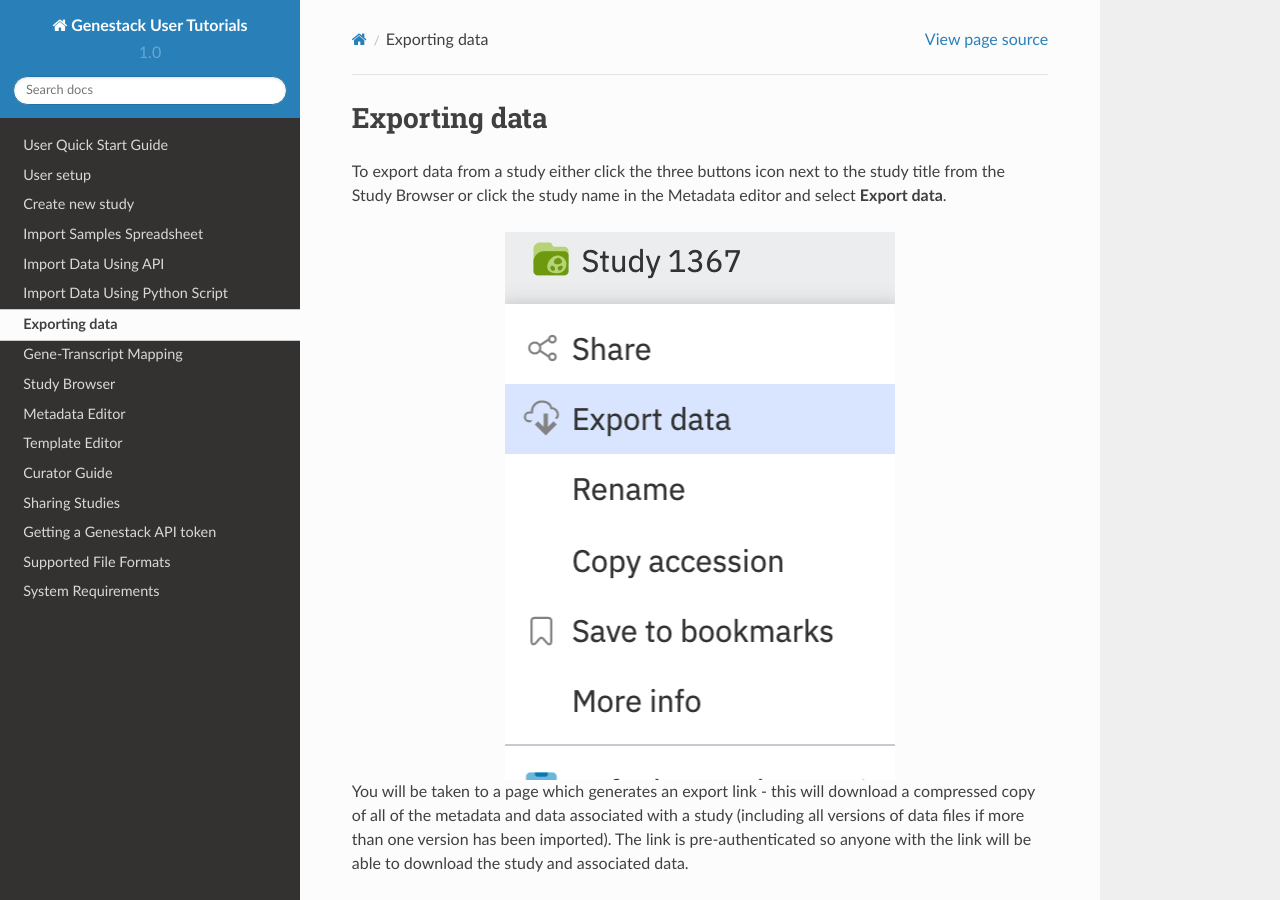
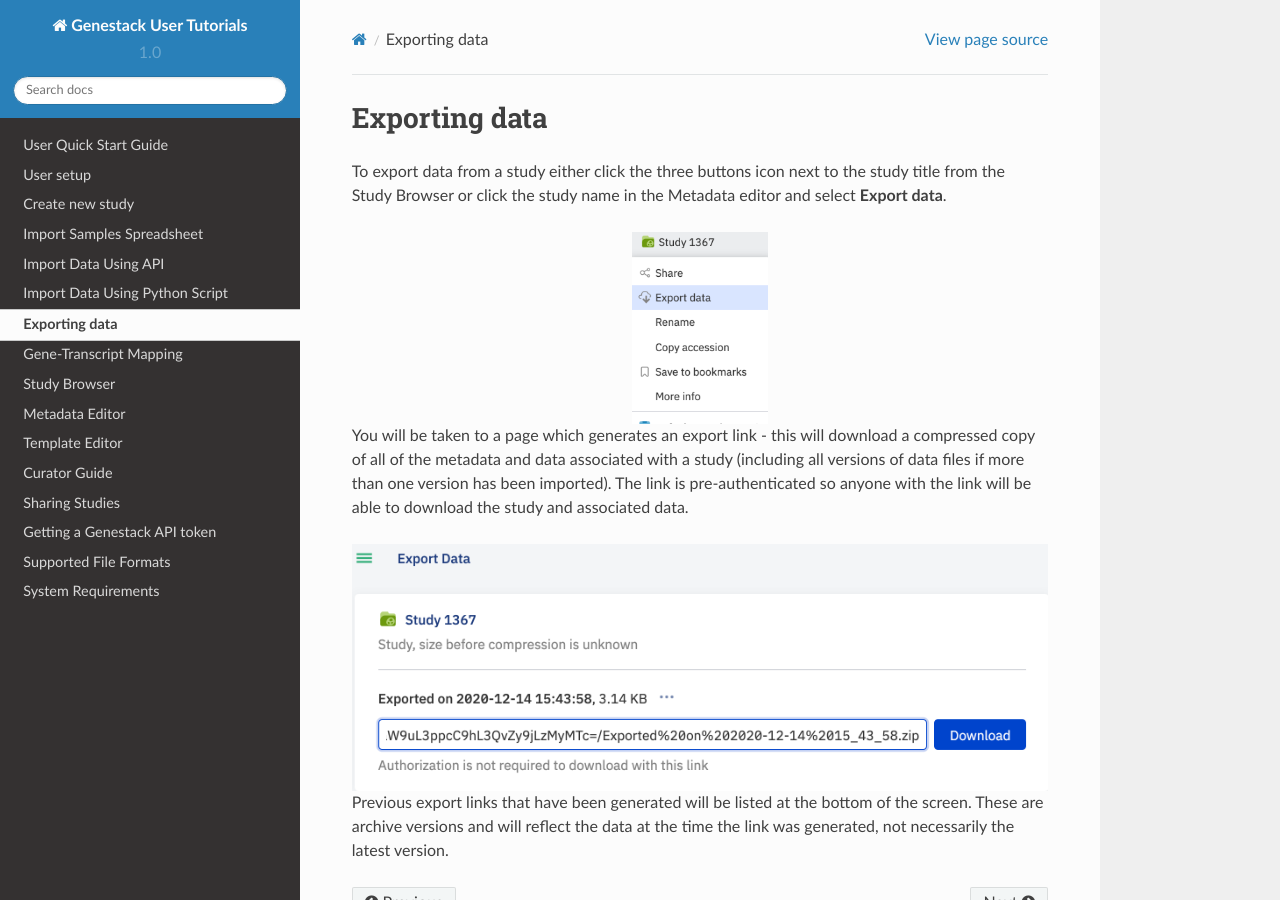
Before and after one commit to genestack/user-guide, a Sphinx documentation site: the page built from source/doc-odm-user-guide/exporting-data.rst, in a window 1280 px wide and 900 px high. Built offline with Sphinx 7.4.7 and the Read the Docs theme 2.0.0, drawn with Linux system fonts in a browser that asks for light colours.

Commit message:
Update exporting-data.rst
scale image

```diff
--- a/source/doc-odm-user-guide/exporting-data.rst
+++ b/source/doc-odm-user-guide/exporting-data.rst
@@ -4,6 +4,7 @@
 To export data from a study either click the three buttons icon next to the study title from the Study Browser or click the study name in the Metadata editor and select **Export data**.
 
 .. image:: images/export-data-menu.png
+   :scale: 35 %
    :align: center
 
 You will be taken to a page which generates an export link - this will download a compressed copy of all of the metadata and data associated with a study (including all versions of data files if more than one version has been imported). The link is pre-authenticated so anyone with the link will be able to download the study and associated data.
```
